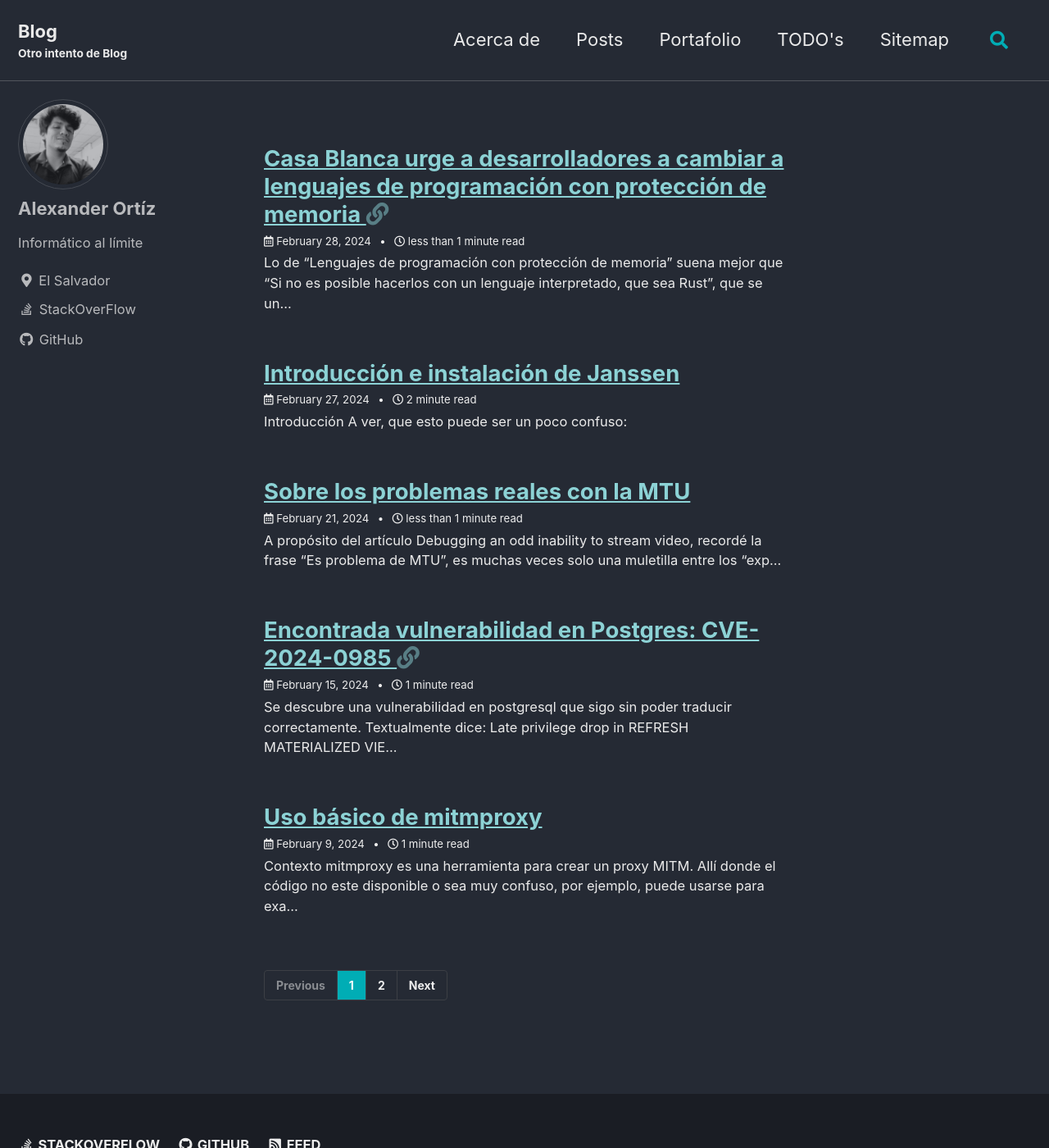
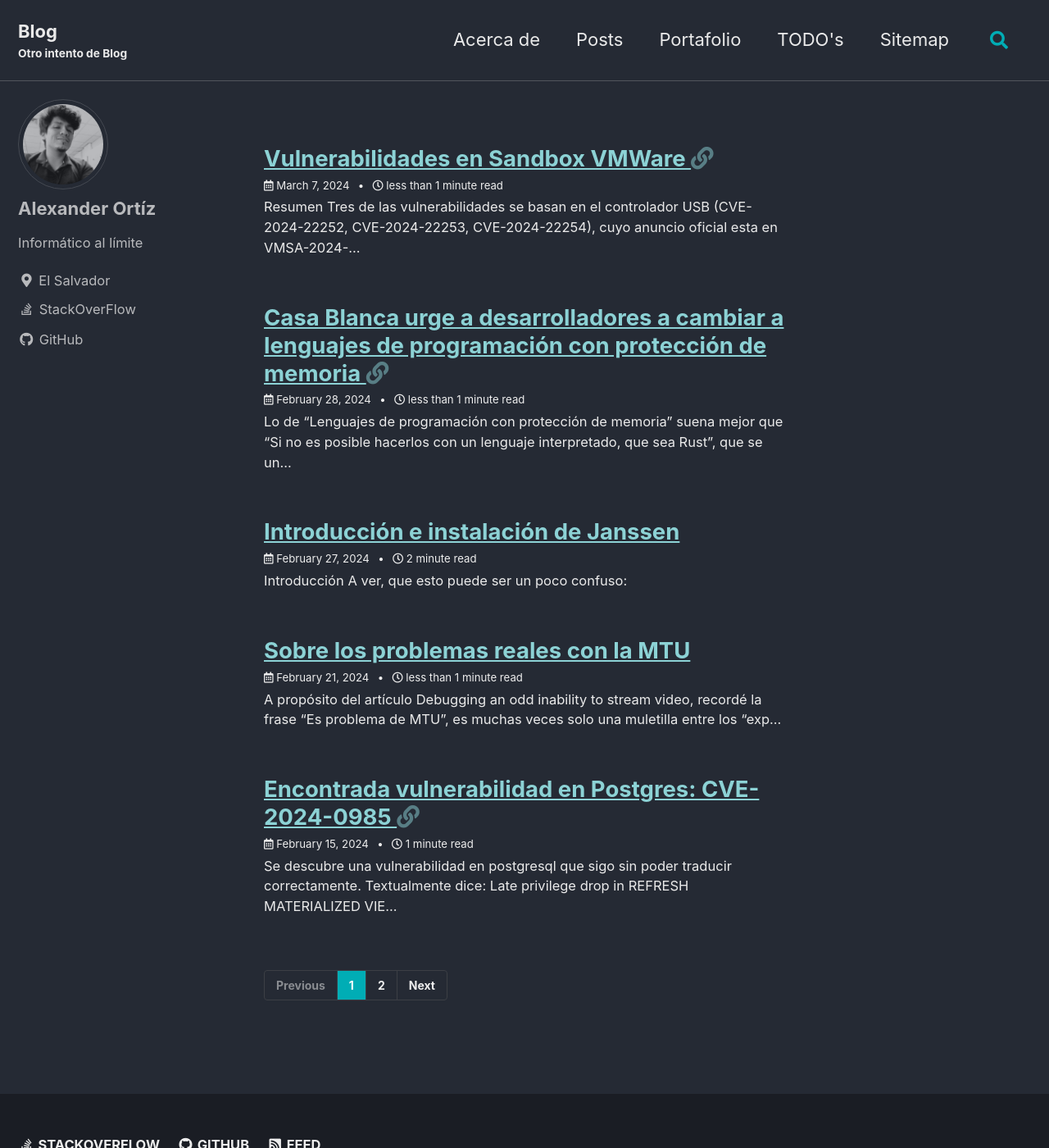
Before and after one commit to VTacius/vtacius.github.io, a Jekyll site: the page built from index.html, in a window 1280 px wide and 1400 px high. Shown: the whole window at 82% size. Built offline with Jekyll 4.4.1, drawn with Linux system fonts in a browser that asks for light colours; cached includes are drawn as plain includes; the list of posts is cut into pages by our own code.

Commit message:
Agrego noticia sobre VMWare y algunos enlaces

```diff
--- /dev/null
+++ b/_posts/2024-03-07-noticia_2024_03_07.md
@@ -0,0 +1,14 @@
+---
+title: Vulnerabilidades en Sandbox VMWare
+link: https://it.slashdot.org/story/24/03/07/003238/vmware-sandbox-escape-bugs-are-so-critical-patches-are-released-for-end-of-life-products
+toc: false
+---
+
+## Resumen
+Tres de las vulnerabilidades se basan en el controlador USB ([CVE-2024-22252](https://nvd.nist.gov/vuln/detail/CVE-2024-22252), [CVE-2024-22253](https://nvd.nist.gov/vuln/detail/CVE-2024-22253), [CVE-2024-22254](https://nvd.nist.gov/vuln/detail/CVE-2024-22254)), cuyo anuncio oficial esta en [VMSA-2024-0006.1](https://www.vmware.com/security/advisories/VMSA-2024-0006.html) y se consideran critico. El otro no lo pude hallar
+
+## Productos afectados:
+* VMware ESXi
+* VMware Workstation Pro / Player (Workstation)
+* VMware Fusion Pro / Fusion (Fusion)
+* VMware Cloud Foundation (Cloud Foundation)
```
Also changed, not shown: _pages/todos.md (+6 -0 lines).
